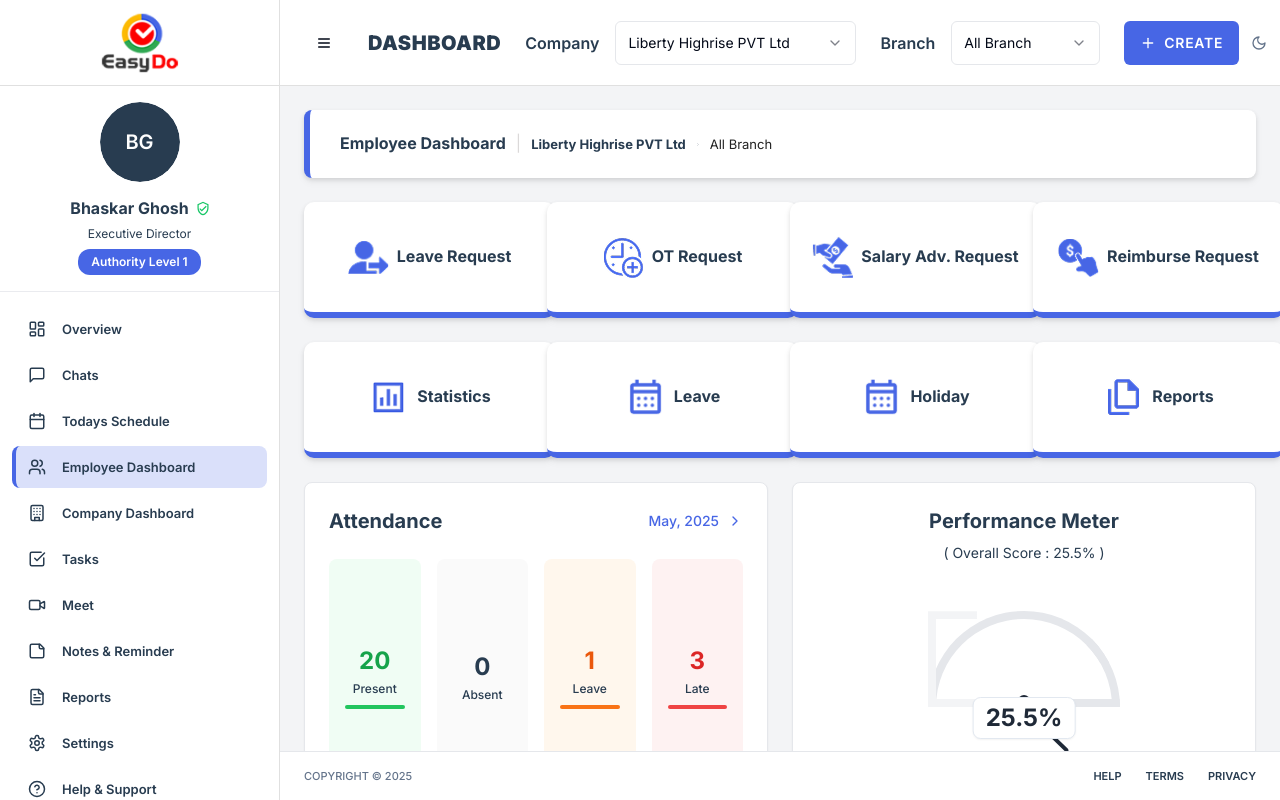
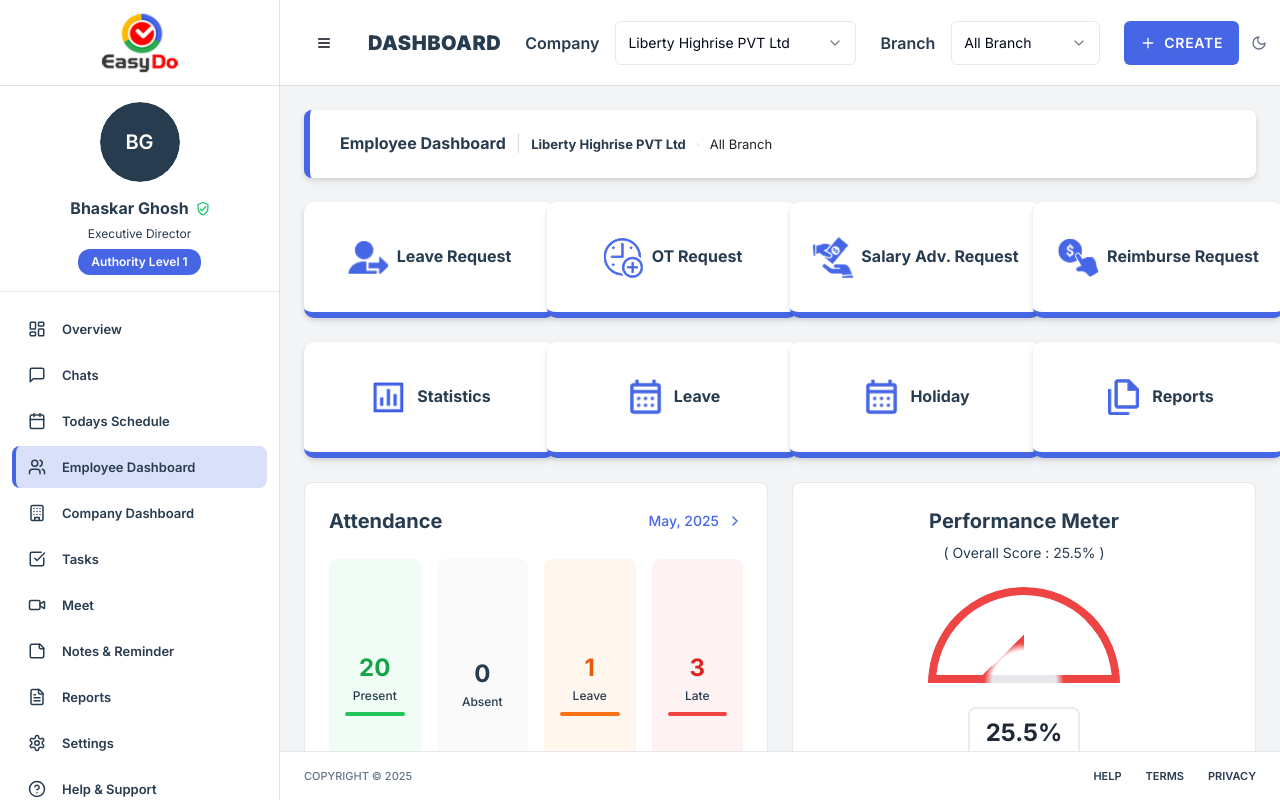
Before and after one commit to soumya85/webpanelEasyDo, a React (Vite) app: page /employee-dashboard in a window 1280 px wide. Shown: the top 800 px of the page. Built offline with nearby package versions, Linux system fonts and the light colour scheme; the HTML template or start-up script is replaced by a standard one.

Commit message:
Create simple and reliable Performance Meter with guaranteed score visibility
cgen-6439b35f67794af7bea42330624b6137

```diff
--- a/src/components/PerformanceMeter.tsx
+++ b/src/components/PerformanceMeter.tsx
@@ -36,16 +36,13 @@ export default function PerformanceMeter() {
     return "#22c55e"; // Green for high performance
   };
 
-  // Calculate rotation for the gauge (180 degrees = 0%, 0 degrees = 100%)
-  const rotation = 180 - overallScore * 1.8; // 1.8 degrees per percent
-
   return (
     <div className="w-full h-full">
       {/* Card with background starting from title */}
       <Card className="bg-white border border-gray-200 shadow-sm h-full flex flex-col">
         <CardContent className="p-6 flex-1 flex flex-col">
           {/* Section Header - Title at top */}
-          <div className="text-center mb-4">
+          <div className="text-center mb-6">
             <h2 className="text-[#283C50] font-inter text-xl font-bold mb-2">
               Performance Meter
             </h2>
@@ -54,50 +51,41 @@ export default function PerformanceMeter() {
             </p>
           </div>
 
-          {/* Custom CSS-based Circular Performance Gauge */}
-          <div className="mb-6">
-            <div className="relative w-full max-w-sm mx-auto">
-              {/* Gauge Container */}
-              <div className="relative w-64 h-32 mx-auto">
-                {/* Background Semi-circle */}
-                <div className="absolute inset-0 flex items-end justify-center">
-                  <div className="relative w-48 h-24 overflow-hidden">
-                    <div className="absolute bottom-0 left-0 w-full h-full border-8 border-gray-200 rounded-t-full"></div>
-                    {/* Active Progress Arc */}
-                    <div
-                      className="absolute bottom-0 left-0 w-full h-full border-8 border-red-500 rounded-t-full"
-                      style={{
-                        clipPath: `polygon(0 100%, ${overallScore}% 100%, ${overallScore}% 0, 0 0)`,
-                        background:
-                          "conic-gradient(from 180deg, #ef4444 0deg, #ef4444 ${overallScore * 3.6}deg, transparent ${overallScore * 3.6}deg)",
-                        borderImage: `conic-gradient(from 180deg, #ef4444 0deg, #ef4444 ${overallScore * 1.8}deg, #f3f4f6 ${overallScore * 1.8}deg) 1`,
-                      }}
-                    ></div>
-                  </div>
+          {/* Simple Semicircle Gauge */}
+          <div className="mb-8">
+            <div className="relative w-full max-w-xs mx-auto">
+              {/* Gauge Background */}
+              <div className="relative w-48 h-24 mx-auto">
+                {/* Background semicircle */}
+                <div className="absolute inset-0">
+                  <div className="w-full h-full border-8 border-gray-200 rounded-t-full"></div>
                 </div>
 
-                {/* Needle/Pointer */}
-                <div className="absolute bottom-0 left-1/2 transform -translate-x-1/2">
+                {/* Progress arc - using a simple approach */}
+                <div className="absolute inset-0">
                   <div
-                    className="w-1 h-16 bg-gray-800 rounded-full origin-bottom transform"
+                    className="w-full h-full border-8 border-red-500 rounded-t-full"
                     style={{
-                      transform: `translateX(-50%) rotate(${rotation}deg)`,
+                      background: `conic-gradient(from 180deg, #ef4444 0deg, #ef4444 ${overallScore * 1.8}deg, transparent ${overallScore * 1.8}deg)`,
+                      WebkitMask:
+                        "radial-gradient(circle at center bottom, transparent 32px, black 40px)",
+                      mask: "radial-gradient(circle at center bottom, transparent 32px, black 40px)",
                     }}
                   ></div>
-                  {/* Center dot */}
-                  <div className="absolute bottom-0 left-1/2 transform -translate-x-1/2 w-3 h-3 bg-gray-800 rounded-full"></div>
                 </div>
+              </div>
 
-                {/* Score Display - Positioned safely below the gauge */}
-                <div className="absolute bottom-0 left-1/2 transform -translate-x-1/2 translate-y-8">
-                  <div className="text-2xl font-bold text-gray-800 text-center bg-white px-3 py-1 rounded-lg shadow-sm border">
+              {/* Score Display - Positioned safely below with plenty of space */}
+              <div className="mt-6 text-center">
+                <div className="inline-block bg-white border-2 border-gray-300 rounded-lg px-4 py-2 shadow-sm">
+                  <div className="text-2xl font-bold text-gray-800">
                     {overallScore}%
                   </div>
                 </div>
               </div>
 
               {/* Poor/Good Labels */}
-              <div className="flex justify-between items-center mt-12 px-8">
+              <div className="flex justify-between items-center mt-4 px-2">
                 <span className="text-sm font-medium text-red-500">Poor</span>
                 <span className="text-sm font-medium text-green-500">Good</span>
               </div>
@@ -105,23 +93,23 @@ export default function PerformanceMeter() {
           </div>
 
           {/* Performance Categories Bar Chart */}
-          <div className="h-40 flex-1 min-h-0">
+          <div className="h-32 flex-1 min-h-0">
             <ChartContainer config={chartConfig} className="h-full w-full">
               <BarChart
                 data={performanceData}
-                margin={{ top: 10, right: 20, left: 10, bottom: 50 }}
+                margin={{ top: 10, right: 20, left: 10, bottom: 40 }}
               >
                 <XAxis
                   dataKey="category"
-                  tick={{ fontSize: 9 }}
+                  tick={{ fontSize: 8 }}
                   angle={-45}
                   textAnchor="end"
-                  height={50}
+                  height={40}
                   interval={0}
                 />
                 <YAxis
                   domain={[0, 100]}
-                  tick={{ fontSize: 11 }}
+                  tick={{ fontSize: 10 }}
                   tickFormatter={(value) => `${value}%`}
                 />
                 <ChartTooltip
```
